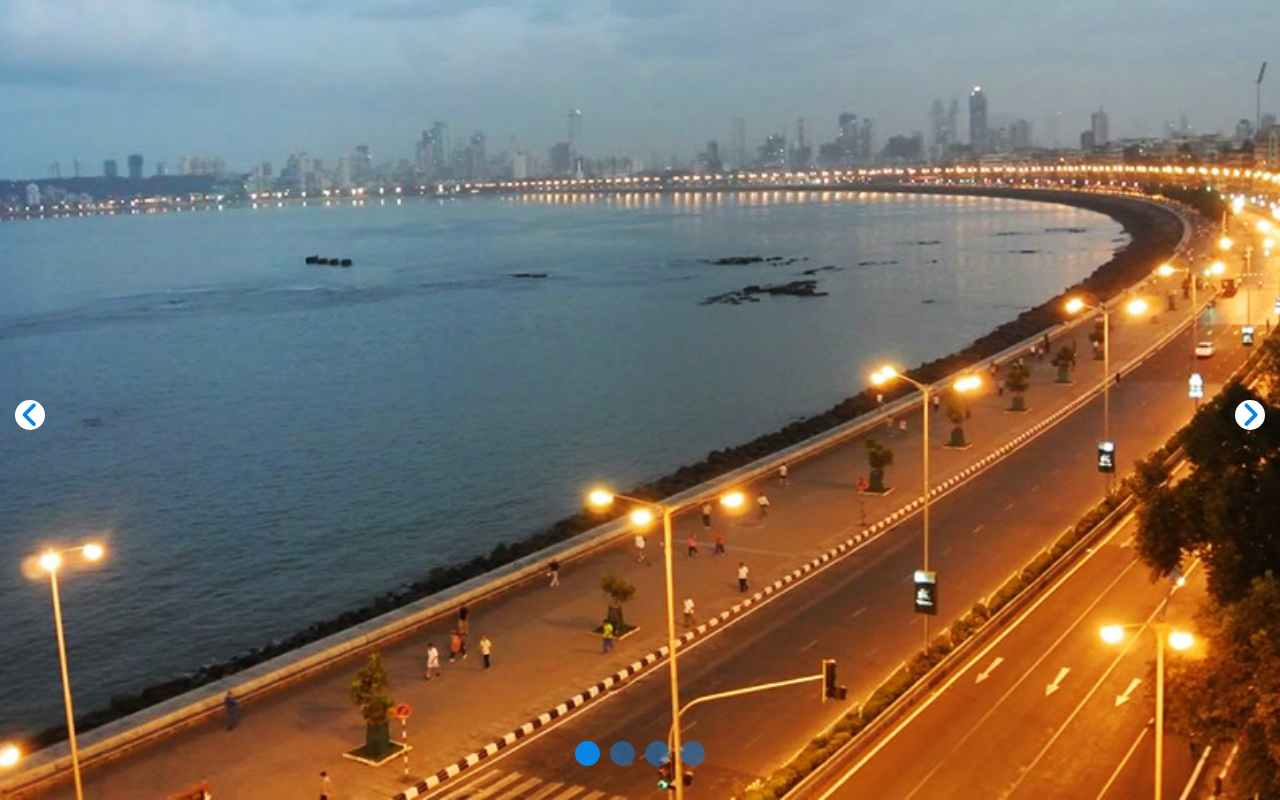
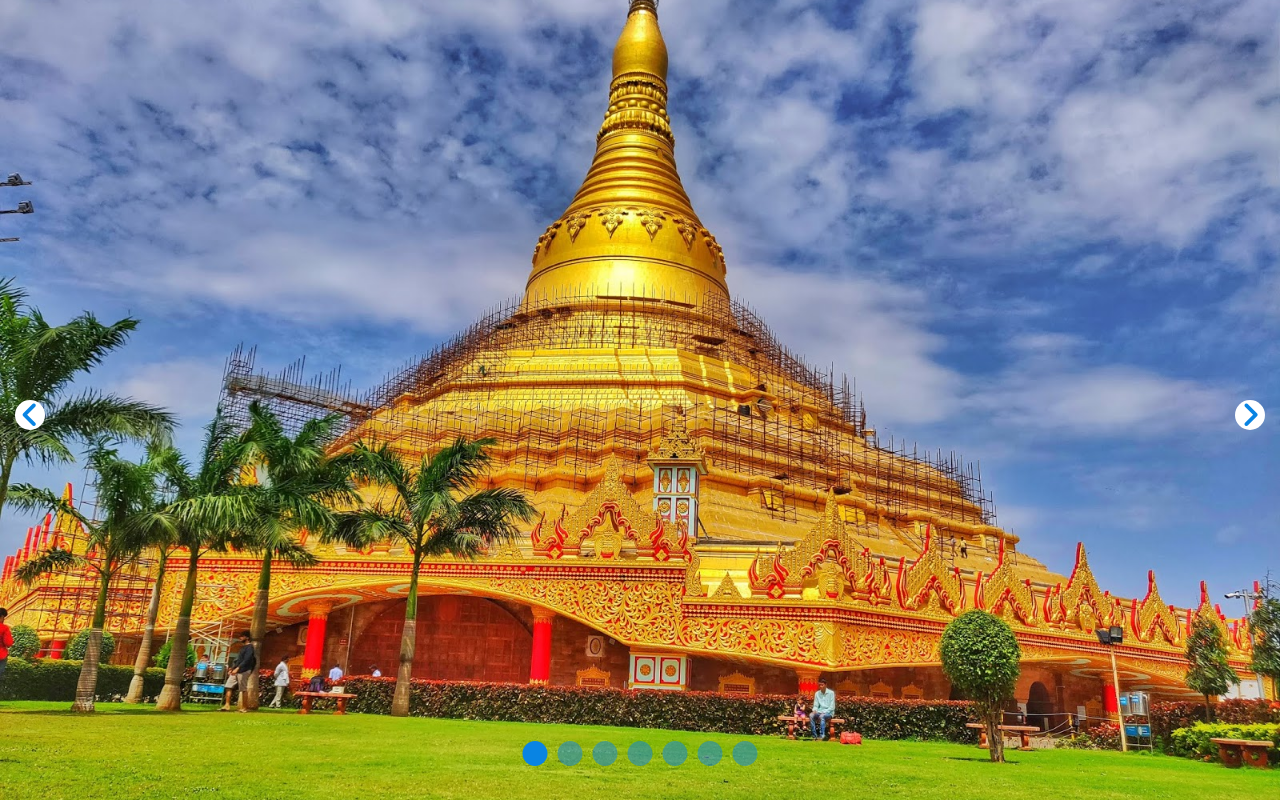
Before and after one commit to mihikagaonkar/MPR--Tour-It, a Django app: page /tourit/ in a window 1280 px wide. Shown: the part 55-855 px from the top of the page. Run offline with Django 3.2, Linux system fonts and the light colour scheme; some libraries are stand-ins or nearby versions.

Commit message:
add images to carousel

```diff
--- a/django/mysite/tourit/templates/tourit/home.html
+++ b/django/mysite/tourit/templates/tourit/home.html
@@ -32,6 +32,10 @@
             <div class="slide" style="background-image: url( '/static/images/carousel6.jpg' );"></div>
             <div class="slide" style="background-image: url('/static/images/carousel4.jpg');"></div>
             <div class="slide" style="background-image: url('/static/images/carousel7.jpg');"></div>
+            <div class="slide active" style="background-image: url('/static/images/landmarks.jpeg');" alt="random text" ></div>
+            <div class="slide" style="background-image: url( '/static/images/carousel12.jpg' );"></div>
+            <div class="slide" style="background-image: url('/static/images/Spiritual.jpg');"></div>
+
         </div>
 
         <div class="controls">
```
Also changed, not shown: django/mysite/static/images/carousel12.jpg (added), django/mysite/static/images/carousel13.jpg (added).
